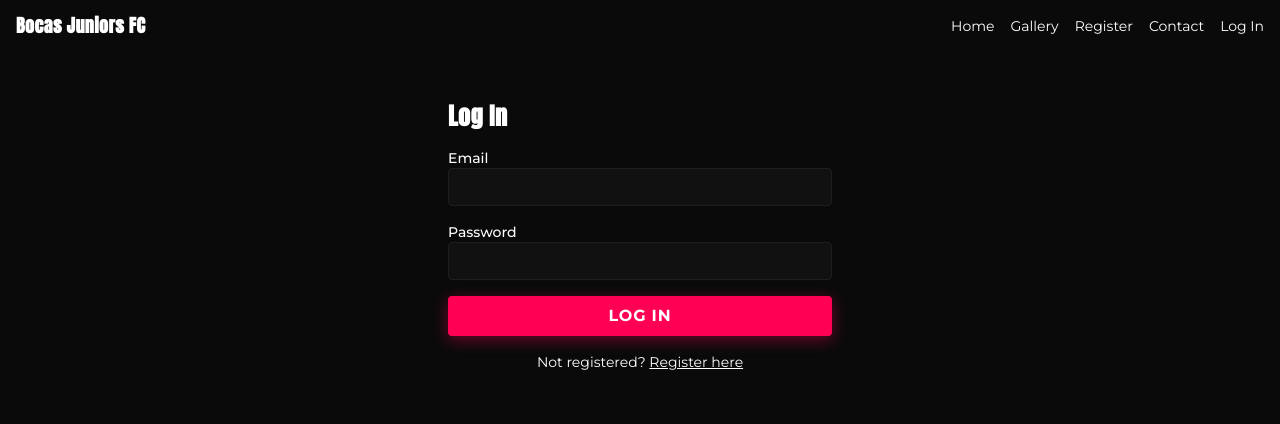
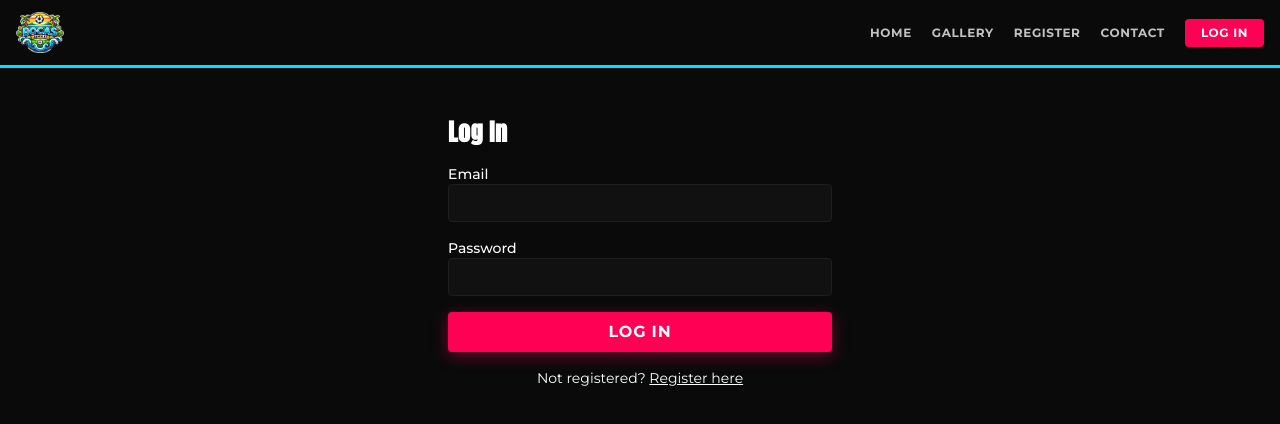
Before and after one commit to gbell2026/bocas-juniors-fc, a Next.js app: page /login in a window 1280 px wide. Shown: the top 424 px of the page. Built offline with nearby package versions, Linux system fonts and the light colour scheme; no server answers.

Commit message:
feat: restyle nav — dark background, logo, cyan border, updated auth states

```diff
--- a/src/components/nav.tsx
+++ b/src/components/nav.tsx
@@ -1,5 +1,6 @@
 'use client'
 import Link from 'next/link'
+import Image from 'next/image'
 import { usePathname } from 'next/navigation'
 import { createBrowserClient } from '@/lib/supabase/client'
 import { useEffect, useState } from 'react'
@@ -27,25 +28,39 @@ export function Nav() {
   }
 
   return (
-    <nav className="bg-brand-secondary text-white px-4 py-3 flex items-center justify-between">
-      <Link href="/" className="font-heading font-bold text-lg tracking-wide">Bocas Juniors FC</Link>
-      <div className="flex items-center gap-4 text-sm">
+    <nav className="bg-brand-dark border-b-[3px] border-brand-cyan px-4 py-3 flex items-center justify-between">
+      <Link href="/">
+        <Image src="/logo.png" width={48} height={48} alt="Bocas Juniors FC" />
+      </Link>
+      <div className="flex items-center gap-5 text-xs font-bold uppercase tracking-wider">
         {links.map(({ href, label }) => (
           <Link
             key={href}
             href={href}
-            className={`hover:underline ${pathname === href ? 'font-semibold' : ''}`}
+            className={pathname === href ? 'text-brand-cyan' : 'text-white/75 hover:text-white transition'}
           >
             {label}
           </Link>
         ))}
         {user ? (
           <>
-            <Link href="/profile" className="hover:underline">My Profile</Link>
-            <button onClick={handleLogout} className="hover:underline">Log Out</button>
+            <Link
+              href="/profile"
+              className="bg-brand-surface border border-brand-border text-white px-4 py-1.5 rounded hover:border-brand-cyan transition"
+            >
+              My Profile
+            </Link>
+            <button
+              onClick={handleLogout}
+              className="text-white/60 hover:text-white transition"
+            >
+              Log Out
+            </button>
           </>
         ) : (
-          <Link href="/login" className="hover:underline">Log In</Link>
+          <Link href="/login" className="bg-brand-primary text-white px-4 py-1.5 rounded">
+            Log In
+          </Link>
         )}
       </div>
     </nav>
```
